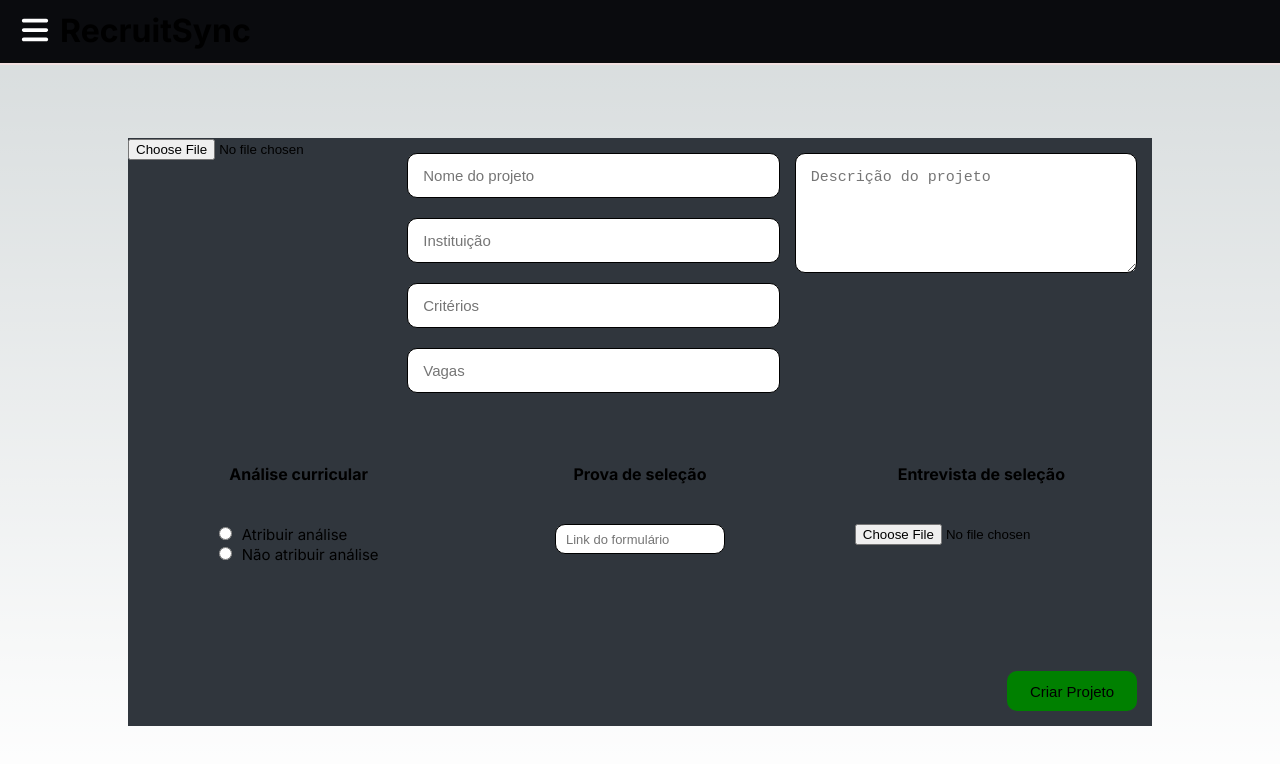
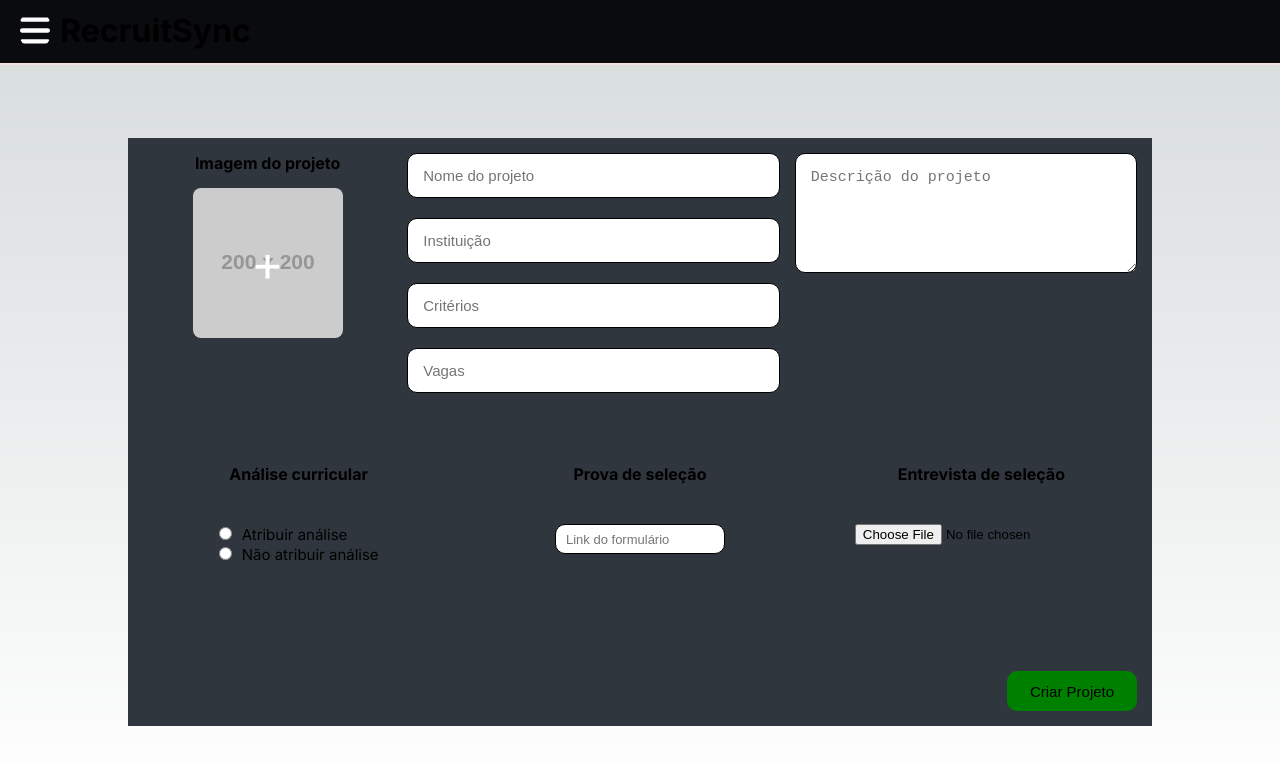
Before and after one commit to Walmir07/RecruitSync, a Next.js app: page /criacao-de-projetos in a window 1280 px wide. Shown: the top 764 px of the page. Built offline with nearby package versions, Linux system fonts and the light colour scheme; no server answers; the database is empty.

Commit message:
Adição de estilo ao input de upload de logo de projeto, para que ele mostre uma pré-vizualização da imagem

```diff
--- a/src/componentes/CriarProjeto/CriarProjeto.css
+++ b/src/componentes/CriarProjeto/CriarProjeto.css
@@ -34,8 +34,15 @@
 
 .sect-img{
     /*background-color: aquamarine;*/
+    display: flex;
+    align-items: center;
+    flex-direction: column;
     width: 75%;
     height: 100%;
+}
+
+h4{
+    margin: 15px 0 15px 0;
 }
 
 .sect-inputs{
@@ -146,3 +153,39 @@ textarea{
     width: 130px;
     margin: 15px;
 }
+
+/*Organização de imagens:*/
+
+.image-upload {
+    display: flex;
+    width: 150px;
+    height: 150px;
+    background-color: #f0f0f0;
+    background-image: url('https://via.placeholder.com/200?text=+');
+    background-size: cover;
+    background-position: center;
+    border-radius: 8px;
+    cursor: pointer;
+    position: relative;
+}
+
+.image-upload input[type="file"] {
+    display: none;
+  }
+
+.add-image {
+    font-size: 50px;
+    color: #fff;
+    position: absolute;
+    top: 50%;
+    left: 50%;
+    transform: translate(-50%, -50%);
+    pointer-events: none;
+}
+
+img {
+    width: 100%;
+    height: 100%;
+    object-fit: cover;
+    border-radius: 8px;
+}
--- a/src/componentes/CriarProjeto/CriarProjeto.js
+++ b/src/componentes/CriarProjeto/CriarProjeto.js
@@ -47,6 +47,20 @@ const handleSubmit = (e) => {
   setDescricao('');
 }
 
+// Organização de input de imagem:
+
+const [image, setImage] = useState(null);
+
+  const handleImageUpload = (event) => {
+    const file = event.target.files[0];
+    if (file) {
+      const reader = new FileReader();
+      reader.onloadend = () => {
+        setImage(reader.result); // Atualiza o estado com a imagem carregada
+      };
+      reader.readAsDataURL(file); // Lê o arquivo como uma URL de dados
+    }
+};
 
  return(
         <div className='container-criar'>
@@ -55,7 +69,21 @@ const handleSubmit = (e) => {
 
                 <section className='informacoes'>
                     <section className='sect-img'>
-                        <input type="file" className="imagem-projeto"></input>
+
+                    <h4>Imagem do projeto</h4>
+
+                    <label htmlFor="imageUpload" className="image-upload">
+                    <input
+                        type="file"
+                        id="imageUpload"
+                        name="image"
+                        accept="image/*"
+                        onChange={handleImageUpload}
+                    />
+                    <span className="add-image">+</span>
+                    {image && <img src={image} alt="Uploaded" />}
+                    </label>
+
                     </section>
 
                     <section className='sect-inputs'>
```
